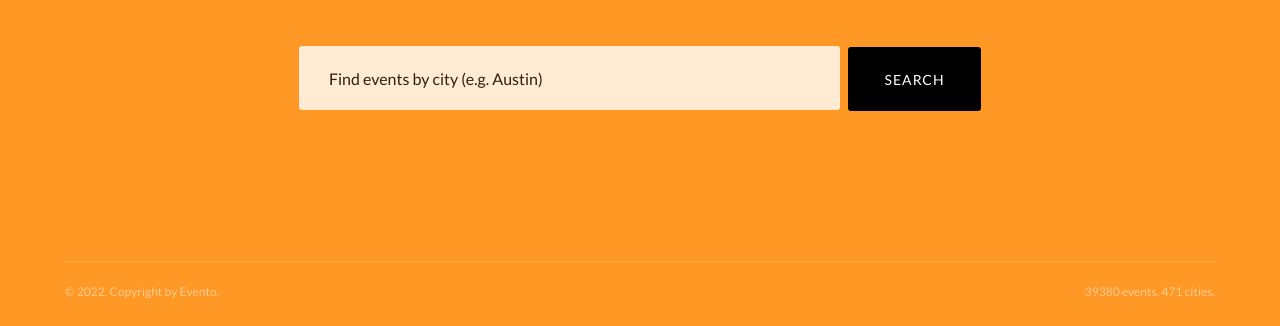
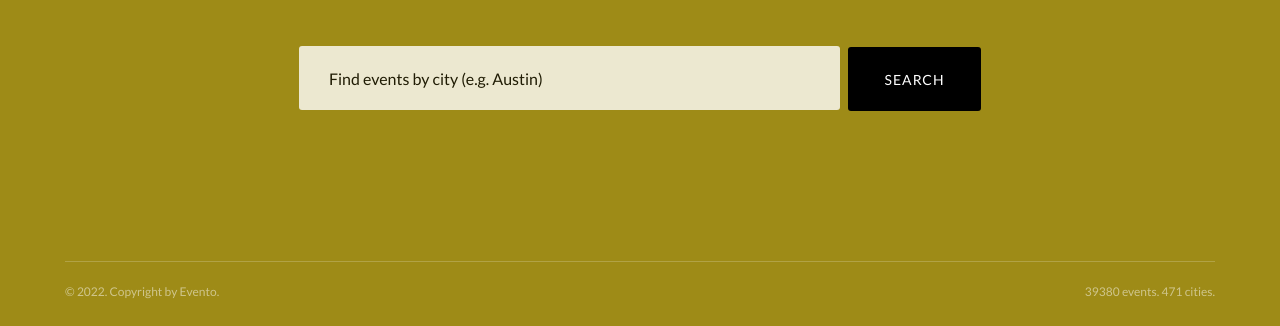
Before and after one commit to SebastianGwizdala/Evento, a plain HTML site: page index.html in a window 1280 px wide. Shown: the part 474-800 px from the top of the page. Drawn offline with Linux system fonts and the light colour scheme; the site is published under a folder, as on GitHub Pages, so addresses that start at the root find nothing.

Commit message:
Changed background image path

```diff
--- a/styles.css
+++ b/styles.css
@@ -2,7 +2,7 @@
 body {
     font-family: 'Lato', sans-serif ;
     color: #fff;
-    background-image: url('/images/background.png');
+    background-image: url('images/background.png');
     background-color: rgba(255, 136, 1, 0.863);
     background-blend-mode: darken;
     background-size: cover;
```
